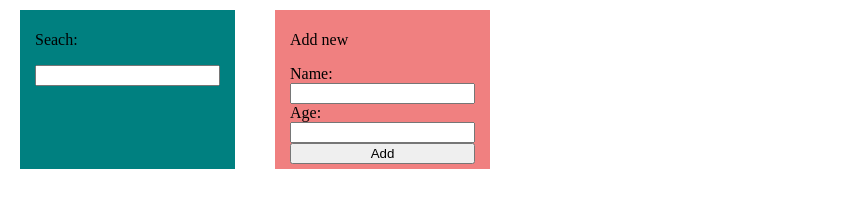
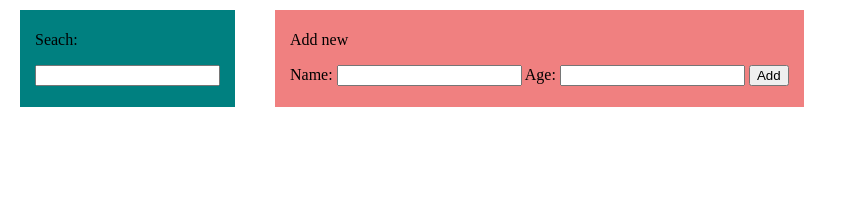
Before and after one commit to piotrwydmuch/hda_javascriptApp, a website: page views/main.html in a window 1280 px wide. Shown: the whole page, without its empty margins (0-847 px from the left). Drawn offline with Linux system fonts and the light colour scheme; no server answers; files whose address does not match are found by name.

Commit message:
Main features are working: adding new users and autocomplete them when searching db

```diff
--- a/public/app.js
+++ b/public/app.js
@@ -15,8 +15,8 @@ fetch(DB_URL)
      return response.json();
   })
   .then(data => {
-      people = data.people
-      console.log('Data: ',people)
+      people = data.people;
+      // console.log(people);
   })
   .catch(error => console.error(error));
 
@@ -35,12 +35,5 @@ searchInput.addEventListener('input', () => {
         datalistArr.push(person.name);
       }
     }
-    // if (person.name.includes(searchInput.value) && !datalistArr.includes(person.name) && searchInput.value) {
-    //   datalistArr.push(person.name);
-    //   console.log(datalistArr);
-    // } else if (!searchInput.value) {
-    //   datalistArr = [];
-    //   console.log(datalistArr);
-    // }
   })
 })
--- a/views/main.html
+++ b/views/main.html
@@ -33,11 +33,13 @@
         </div>
         <div id="addNewContainer">
             <p>Add new</p>
-            <label for="nameInput">Name:</label>
-            <input id="nameInput" type="text">
-            <label for="ageInput">Age:</label>
-            <input id="ageInput" type="text">
-            <input type="submit" value="Add">
+            <form action="/" method="POST">
+                <label for="nameInput">Name:</label>
+                <input id="nameInput" type="text" name="name">
+                <label for="ageInput">Age:</label>
+                <input id="ageInput" type="text" name="age">
+                <input type="submit" value="Add">
+            </form>
         </div>
     </main>
     <script src="./app.js"></script>
```
Also changed, not shown: index.js (+15 -2 lines), data/databse.js (line endings or trailing spaces).
